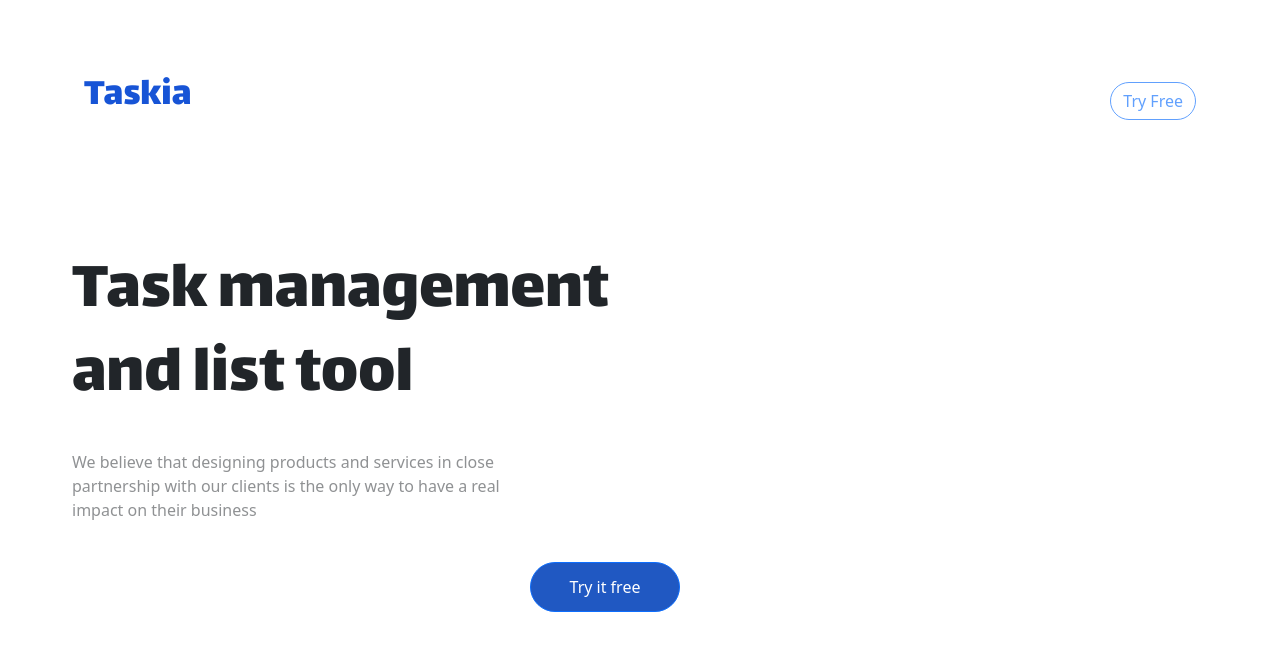
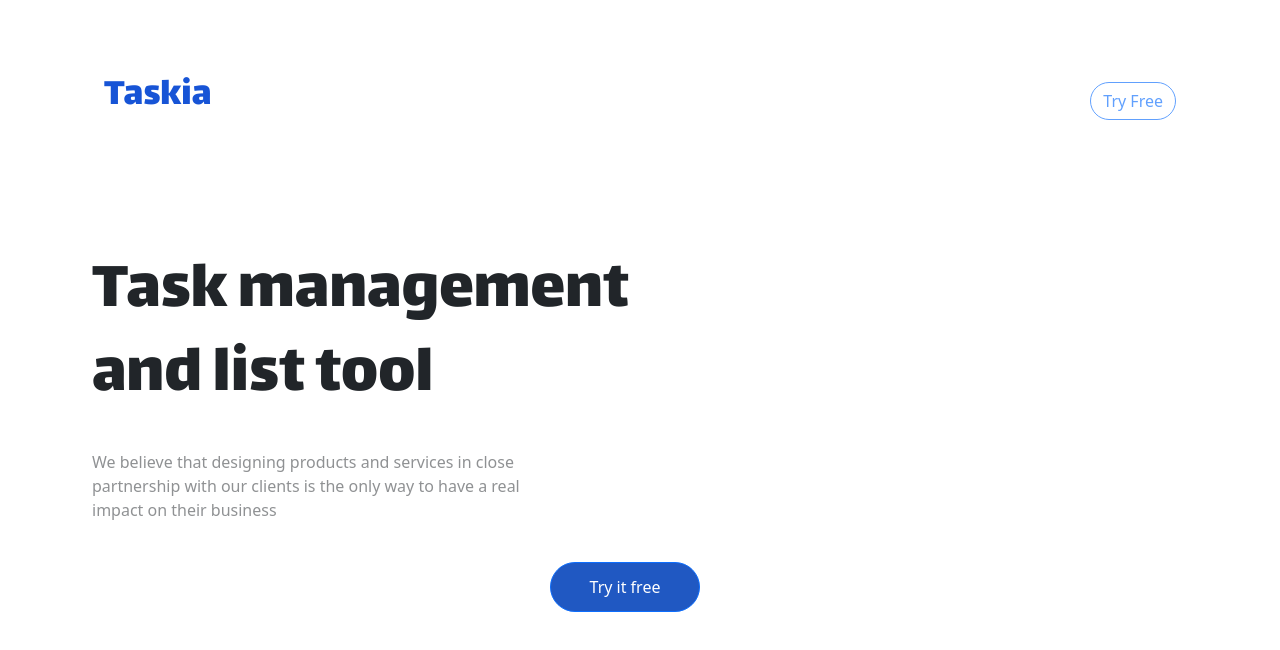
Before and after one commit to Pavanisr/task-management, a plain HTML site: page index.html in a window 1280 px wide. Shown: the top 650 px of the page. Drawn offline with nearby package versions, Linux system fonts and the light colour scheme.

Commit message:
change the margin

```diff
--- a/index.html
+++ b/index.html
@@ -16,8 +16,8 @@
         border-radius: 50px;
     }
     .class-for-sec{
-        margin-left: 60px;
-        margin-right: 60px;
+        margin-left: 80px;
+        margin-right: 80px;
         margin-top: 60px;
         margin-bottom: 60px;
     }
```
